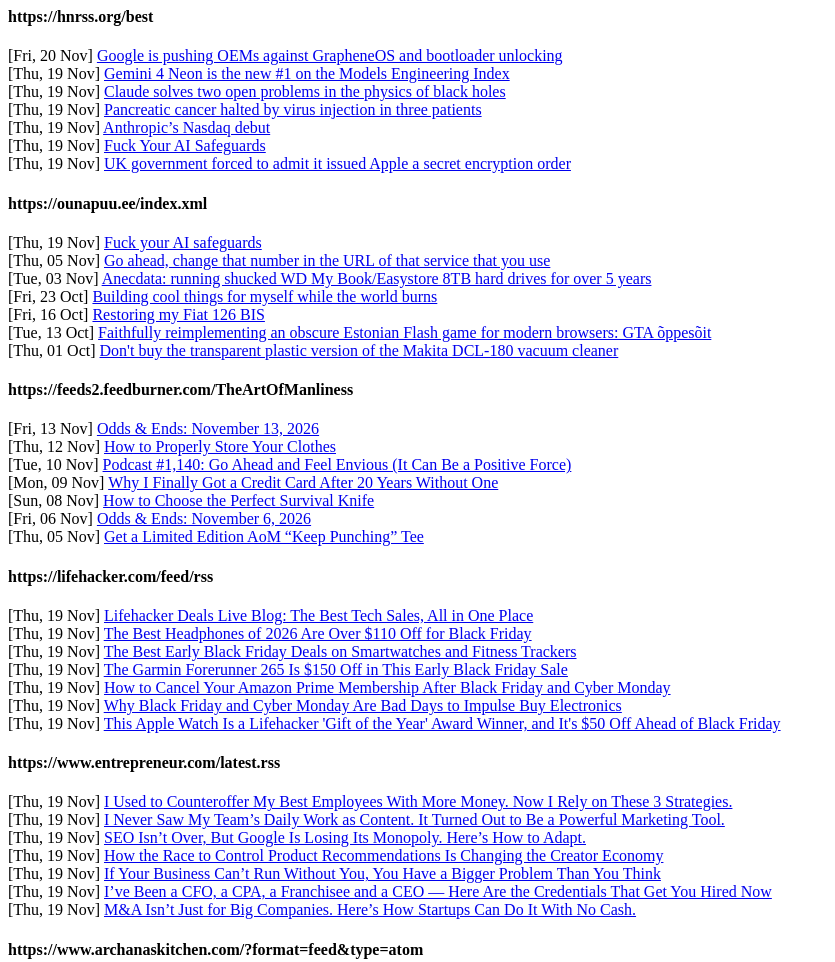
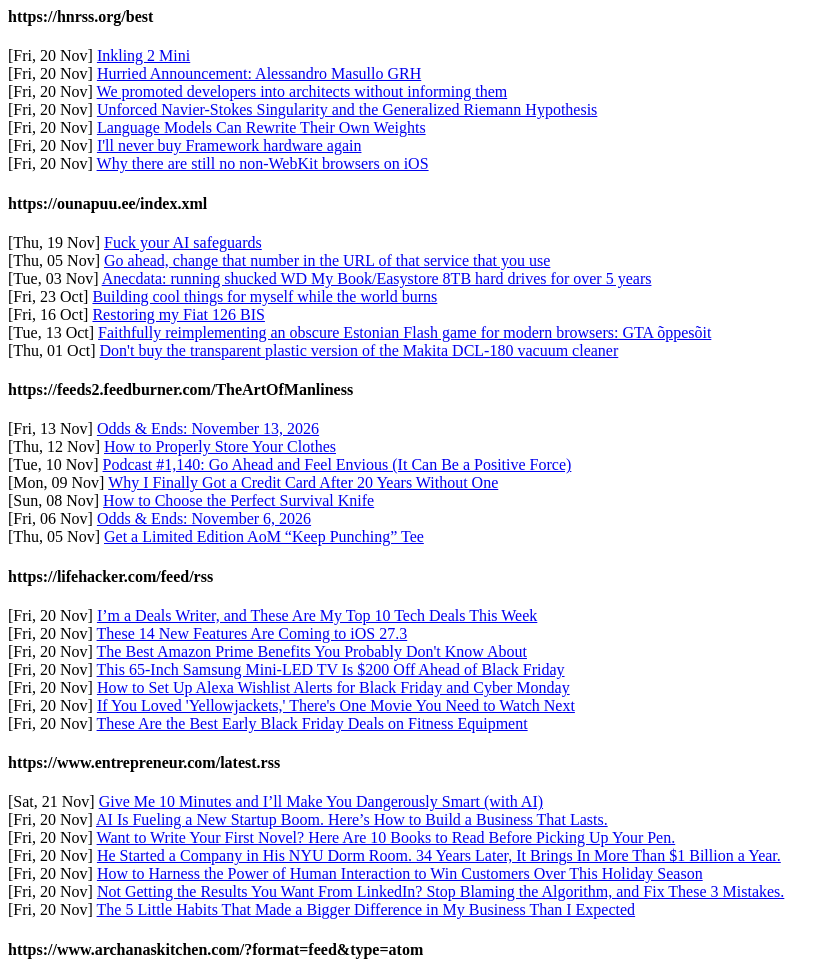
Before and after one commit to Nandu-Chandran/feedme, a plain HTML site: page index.html in a window 1280 px wide. Shown: the top 962 px of the page, without its empty margins (0-835 px from the left). Drawn offline with Linux system fonts and the light colour scheme.

Commit message:
Generate HTML

```diff
--- a/index.html
+++ b/index.html
@@ -1,13 +1,13 @@
 
 <tbody>
 <h4>https://hnrss.org/best</h4>[Fri, 20 Nov]
-<a href="https://grapheneos.social/@GrapheneOS/117645038299496084" target="_blank">Google is pushing OEMs against GrapheneOS and bootloader unlocking</a><br>[Thu, 19 Nov]
-<a href="https://git-aarvin.github.io/mei/" target="_blank">Gemini 4 Neon is the new #1 on the Models Engineering Index</a><br>[Thu, 19 Nov]
-<a href="https://www.anthropic.com/research/claude-black-hole-physics" target="_blank">Claude solves two open problems in the physics of black holes</a><br>[Thu, 19 Nov]
-<a href="https://www.newscientist.com/article/2528235-pancreatic-cancer-halted-by-virus-injection-in-three-patients/" target="_blank">Pancreatic cancer halted by virus injection in three patients</a><br>[Thu, 19 Nov]
-<a href="https://www.reuters.com/business/finance/anthropics-historic-debut-put-ais-promise-peril-wall-st-test-2026-11-19/" target="_blank">Anthropic’s Nasdaq debut</a><br>[Thu, 19 Nov]
-<a href="https://ounapuu.ee/posts/2026/11/19/unsafeguards/" target="_blank">Fuck Your AI Safeguards</a><br>[Thu, 19 Nov]
-<a href="https://macanorak.com/uk-government-forced-to-admit-it-issued-apple-a-secret-encryption-order/" target="_blank">UK government forced to admit it issued Apple a secret encryption order</a><br></tbody>
+<a href="https://thinkingmachines.ai/news/inkling-2-mini/" target="_blank">Inkling 2 Mini</a><br>[Fri, 20 Nov]
+<a href="https://math216.wordpress.com/2026/11/20/hurried-announcement-alessandro-masullo-grh/" target="_blank">Hurried Announcement: Alessandro Masullo GRH</a><br>[Fri, 20 Nov]
+<a href="https://manidoraisamy.com/developer-to-architect.html" target="_blank">We promoted developers into architects without informing them</a><br>[Fri, 20 Nov]
+<a href="https://terrytao.wordpress.com/2026/11/20/unforced-euler-singularity-unforced-navier-stokes-singularity-and-the-generalized-riemann-hypothesis/" target="_blank">Unforced Navier-Stokes Singularity and the Generalized Riemann Hypothesis</a><br>[Fri, 20 Nov]
+<a href="https://arxiv.org/abs/2611.21885" target="_blank">Language Models Can Rewrite Their Own Weights</a><br>[Fri, 20 Nov]
+<a href="https://poolp.org/posts/2026-11-20/ill-never-buy-framework-hardware-again/" target="_blank">I'll never buy Framework hardware again</a><br>[Fri, 20 Nov]
+<a href="https://blog.mozilla.org/en/mozilla/internet-policy/apple-ios-browser-engine-rules/" target="_blank">Why there are still no non-WebKit browsers on iOS</a><br></tbody>
 
 <tbody>
 <h4>https://ounapuu.ee/index.xml</h4>[Thu, 19 Nov]
@@ -30,24 +30,24 @@
 <a href="https://www.artofmanliness.com/blog/news/get-a-limited-edition-aom-keep-punching-tee/" target="_blank">Get a Limited Edition AoM “Keep Punching” Tee</a><br></tbody>
 
 <tbody>
-<h4>https://lifehacker.com/feed/rss</h4>[Thu, 19 Nov]
-<a href="https://lifehacker.com/lifehacker-deals-live-blog?utm_medium=RSS" target="_blank">Lifehacker Deals Live Blog: The Best Tech Sales, All in One Place</a><br>[Thu, 19 Nov]
-<a href="https://lifehacker.com/tech/sony-wh-1000xm6-headphones-sale-early-black-friday-2026?utm_medium=RSS" target="_blank">The Best Headphones of 2026 Are Over $110 Off for Black Friday</a><br>[Thu, 19 Nov]
-<a href="https://lifehacker.com/health/best-smartwatch-fitness-tracker-deals-early-black-friday-2026?utm_medium=RSS" target="_blank">The Best Early Black Friday Deals on Smartwatches and Fitness Trackers</a><br>[Thu, 19 Nov]
-<a href="https://lifehacker.com/tech/garmin-forerunner-265-early-black-friday-2026?utm_medium=RSS" target="_blank">The Garmin Forerunner 265 Is $150 Off in This Early Black Friday Sale</a><br>[Thu, 19 Nov]
-<a href="https://lifehacker.com/how-to-cancel-amazon-prime?utm_medium=RSS" target="_blank">How to Cancel Your Amazon Prime Membership After Black Friday and Cyber Monday</a><br>[Thu, 19 Nov]
-<a href="https://lifehacker.com/what-to-do-before-buying-electronics-during-black-friday-cyber-monday?utm_medium=RSS" target="_blank">Why Black Friday and Cyber Monday Are Bad Days to Impulse Buy Electronics</a><br>[Thu, 19 Nov]
-<a href="https://lifehacker.com/tech/apple-watch-se-3-sale-early-black-friday-2026?utm_medium=RSS" target="_blank">This Apple Watch Is a Lifehacker 'Gift of the Year' Award Winner, and It's $50 Off Ahead of Black Friday</a><br></tbody>
+<h4>https://lifehacker.com/feed/rss</h4>[Fri, 20 Nov]
+<a href="https://lifehacker.com/tech/best-tech-deals-this-week?utm_medium=RSS" target="_blank">I’m a Deals Writer, and These Are My Top 10 Tech Deals This Week</a><br>[Fri, 20 Nov]
+<a href="https://lifehacker.com/tech/whats-new-with-ios-273?utm_medium=RSS" target="_blank">These 14 New Features Are Coming to iOS 27.3</a><br>[Fri, 20 Nov]
+<a href="https://lifehacker.com/best-amazon-prime-benefits?utm_medium=RSS" target="_blank">The Best Amazon Prime Benefits You Probably Don't Know About</a><br>[Fri, 20 Nov]
+<a href="https://lifehacker.com/tech/samsung-mini-led-m80h-tv-sale-early-black-friday-2026?utm_medium=RSS" target="_blank">This 65-Inch Samsung Mini-LED TV Is $200 Off Ahead of Black Friday</a><br>[Fri, 20 Nov]
+<a href="https://lifehacker.com/how-to-set-up-alexa-wishlist-alerts?utm_medium=RSS" target="_blank">How to Set Up Alexa Wishlist Alerts for Black Friday and Cyber Monday</a><br>[Fri, 20 Nov]
+<a href="https://lifehacker.com/entertainment/best-movie-for-fans-of-yellowjackets?utm_medium=RSS" target="_blank">If You Loved 'Yellowjackets,' There's One Movie You Need to Watch Next</a><br>[Fri, 20 Nov]
+<a href="https://lifehacker.com/health/best-fitness-equipment-deals-early-black-friday-2026?utm_medium=RSS" target="_blank">These Are the Best Early Black Friday Deals on Fitness Equipment</a><br></tbody>
 
 <tbody>
-<h4>https://www.entrepreneur.com/latest.rss</h4>[Thu, 19 Nov]
-<a href="https://www.entrepreneur.com/building-a-business/i-used-to-counteroffer-my-best-employees-with-more-money-now-i-rely-on-these-3-strategies" target="_blank">I Used to Counteroffer My Best Employees With More Money. Now I Rely on These 3 Strategies.</a><br>[Thu, 19 Nov]
-<a href="https://www.entrepreneur.com/building-a-business/grow-your-business/i-never-saw-my-teams-daily-work-as-content-it-turned-out-to-be-a-powerful-marketing-tool" target="_blank">I Never Saw My Team’s Daily Work as Content. It Turned Out to Be a Powerful Marketing Tool.</a><br>[Thu, 19 Nov]
-<a href="https://www.entrepreneur.com/building-a-business/seo-isnt-over-but-google-is-losing-its-monopoly-heres-how-to-adapt" target="_blank">SEO Isn’t Over, But Google Is Losing Its Monopoly. Here’s How to Adapt.</a><br>[Thu, 19 Nov]
-<a href="https://www.entrepreneur.com/building-a-business/how-the-race-to-control-product-recommendations-is-changing-the-creator-economy" target="_blank">How the Race to Control Product Recommendations Is Changing the Creator Economy</a><br>[Thu, 19 Nov]
-<a href="https://www.entrepreneur.com/leadership/if-your-business-cant-run-without-you-you-have-a-bigger-problem-than-you-think" target="_blank">If Your Business Can’t Run Without You, You Have a Bigger Problem Than You Think</a><br>[Thu, 19 Nov]
-<a href="https://www.entrepreneur.com/business-news/ive-been-a-cfo-a-cpa-a-franchisee-and-a-ceo-here-are-the-credentials-that-get-you-hired-now" target="_blank">I’ve Been a CFO, a CPA, a Franchisee and a CEO — Here Are the Credentials That Get You Hired Now</a><br>[Thu, 19 Nov]
-<a href="https://www.entrepreneur.com/business-news/ma-isnt-just-for-big-companies-heres-how-startups-can-do-it-with-no-cash" target="_blank">M&A Isn’t Just for Big Companies. Here’s How Startups Can Do It With No Cash.</a><br></tbody>
+<h4>https://www.entrepreneur.com/latest.rss</h4>[Sat, 21 Nov]
+<a href="https://www.entrepreneur.com/building-a-business/give-me-10-minutes-and-ill-make-you-dangerously-smart-with-ai" target="_blank">Give Me 10 Minutes and I’ll Make You Dangerously Smart (with AI)</a><br>[Fri, 20 Nov]
+<a href="https://www.entrepreneur.com/building-a-business/grow-your-business/ai-is-fueling-a-new-startup-boom-heres-how-to-build-a-business-that-lasts" target="_blank">AI Is Fueling a New Startup Boom. Here’s How to Build a Business That Lasts.</a><br>[Fri, 20 Nov]
+<a href="https://www.entrepreneur.com/building-a-business/want-to-write-your-first-novel-here-are-10-books-to-read-before-picking-up-your-pen" target="_blank">Want to Write Your First Novel? Here Are 10 Books to Read Before Picking Up Your Pen.</a><br>[Fri, 20 Nov]
+<a href="https://www.entrepreneur.com/building-a-business/he-started-a-company-in-his-nyu-dorm-room-34-years-later-it-brings-in-more-than-1-billion-a-year" target="_blank">He Started a Company in His NYU Dorm Room. 34 Years Later, It Brings In More Than $1 Billion a Year.</a><br>[Fri, 20 Nov]
+<a href="https://www.entrepreneur.com/building-a-business/how-to-harness-the-power-of-human-interaction-to-win-customers-over-this-holiday-season" target="_blank">How to Harness the Power of Human Interaction to Win Customers Over This Holiday Season</a><br>[Fri, 20 Nov]
+<a href="https://www.entrepreneur.com/leadership/linkedin-algorithm-results-mistakes" target="_blank">Not Getting the Results You Want From LinkedIn? Stop Blaming the Algorithm, and Fix These 3 Mistakes.</a><br>[Fri, 20 Nov]
+<a href="https://www.entrepreneur.com/building-a-business/the-5-little-habits-that-made-a-bigger-difference-in-my-business-than-i-expected" target="_blank">The 5 Little Habits That Made a Bigger Difference in My Business Than I Expected</a><br></tbody>
 
 <tbody>
 <h4>https://www.archanaskitchen.com/?format=feed&type=atom</h4></tbody>
```
